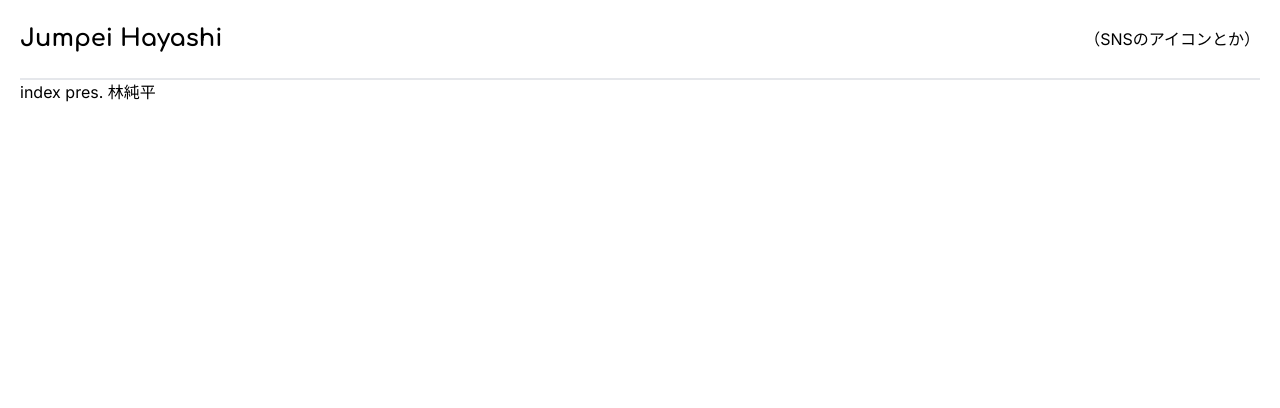
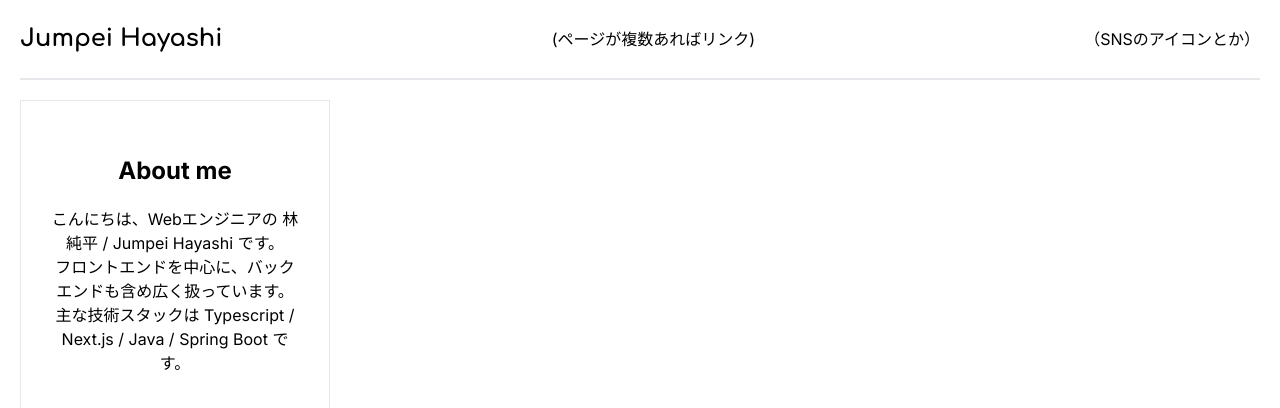
Before and after one commit to pay-hayashi/pay-hayashi.github.io, a Next.js app: page / in a window 1280 px wide. Shown: the top 408 px of the page. Built offline with nearby package versions, Linux system fonts and the light colour scheme.

Commit message:
add: カード部分の構造を作成

```diff
--- /dev/null
+++ b/src/app/_components/Card.tsx
@@ -0,0 +1,34 @@
+import {ReactNode} from 'react'
+
+type ChildrenProps = {
+  children: ReactNode
+}
+
+type CardProps = ChildrenProps
+export const Card = ({children}: CardProps) => {
+  return (
+    <article className="border p-7 aspect-square flex flex-col text-center justify-center">
+      {children}
+    </article>
+  )
+}
+
+type TitleProps = ChildrenProps
+Card.Title = function Title ({children}: TitleProps) {
+  return (
+    <div className="grid items-center font-bold text-2xl py-5">
+      {children}
+    </div>
+  )
+}
+
+type ContentProps = ChildrenProps
+Card.Content = function Content ({children}: ContentProps) {
+  return (
+    <div className="grid items-center">
+      <section>
+        {children}
+      </section>
+    </div>
+  )
+}
--- /dev/null
+++ b/src/app/_features/index.tsx
@@ -0,0 +1,23 @@
+import {Card} from '@/app/_components/Card'
+
+export const IndexPres = () => {
+  return (
+    <main className="grid grid-cols-1 md:grid-cols-2 lg:grid-cols-3 xl:grid-cols-4 py-5">
+
+      {/* About me */}
+      <Card>
+        <Card.Title>
+          <h2>About me</h2>
+        </Card.Title>
+        <Card.Content>
+          <p>
+            こんにちは、Webエンジニアの 林純平 / Jumpei Hayashi です。<br/>
+            フロントエンドを中心に、バックエンドも含め広く扱っています。
+            主な技術スタックは Typescript / Next.js / Java / Spring Boot です。
+          </p>
+        </Card.Content>
+      </Card>
+
+    </main>
+  )
+}
--- a/src/app/_index/IndexPres.tsx
+++ /dev/null
@@ -1,8 +0,0 @@
-export const IndexPres = () => {
-  return (
-    <>
-      index pres.
-      林純平
-    </>
-  )
-}
--- a/src/app/_layout/Header.tsx
+++ b/src/app/_layout/Header.tsx
@@ -9,12 +9,15 @@ const comfortaa = Comfortaa({
 export const Header = () => {
   return (
     <header className="h-20 border-b-2 flex items-center justify-between">
-      <div className={twMerge(comfortaa.className, 'text-2xl')}>
+      <h1 className={twMerge(comfortaa.className, 'text-2xl')}>
         Jumpei Hayashi
-      </div>
-      <div>
+      </h1>
+      <nav>
+        (ページが複数あればリンク)
+      </nav>
+      <aside>
         （SNSのアイコンとか）
-      </div>
+      </aside>
     </header>
   )
 }
--- a/src/app/page.tsx
+++ b/src/app/page.tsx
@@ -1,4 +1,4 @@
-import {IndexPres} from '@/app/_index/IndexPres'
+import {IndexPres} from '@/app/_features'
 
 export default function Home() {
   return <IndexPres/>
```
Also changed, not shown: 1 other file (tests, documents, lock files or other folders).
